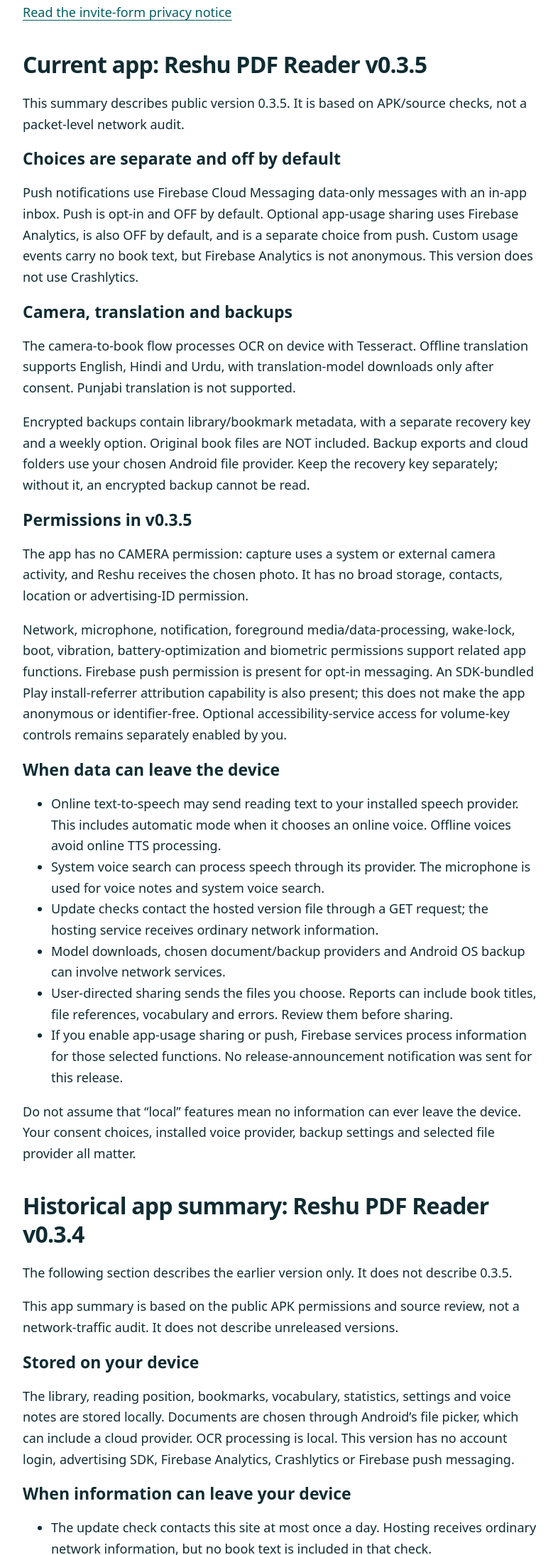
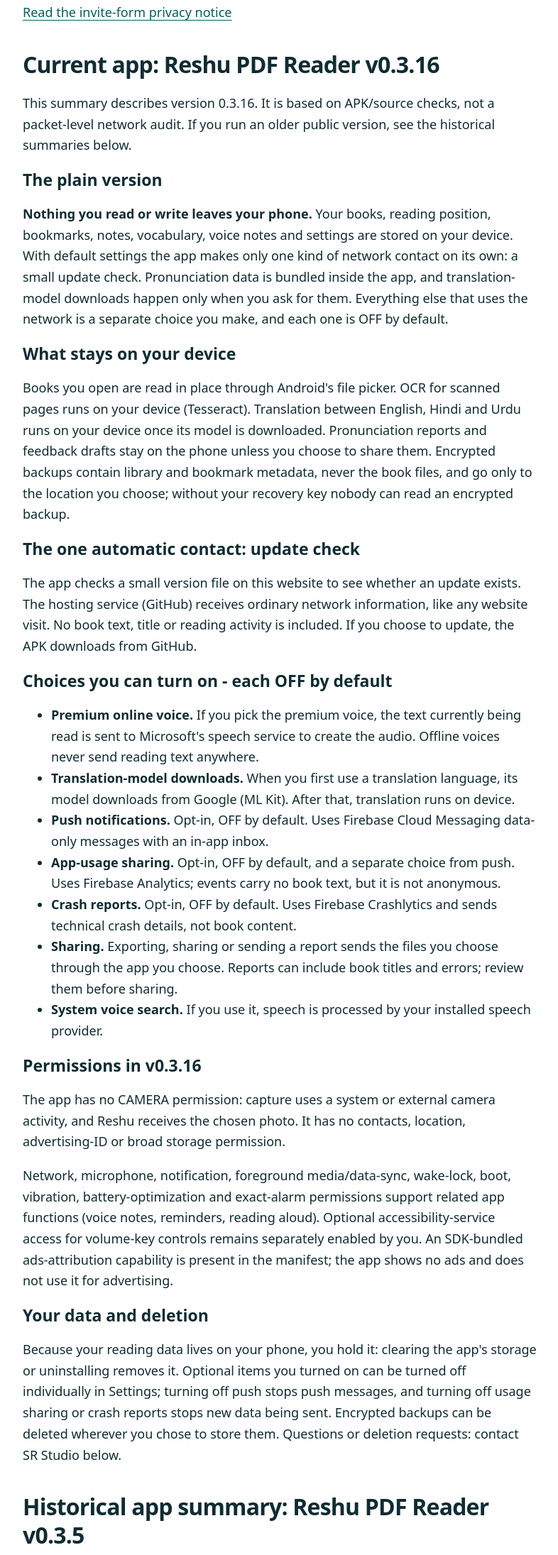
Before and after one commit to razashane548-debug/srq-builds, a plain HTML site: page privacy/index.html in a window 1280 px wide. Shown: the part 949-3140 px from the top of the page at 71% size, without its empty margins (246-1032 px from the left). Drawn offline with Linux system fonts and the light colour scheme.

Commit message:
Refresh Reshu privacy page for v0.3.16: plain default no-data-leaves statement, opt-in choices listed, v0.3.5/v0.3.4 kept as historical

```diff
--- a/privacy/index.html
+++ b/privacy/index.html
@@ -51,8 +51,31 @@
 <p>
 <a href="https://reshminabuild.netlify.app/privacy">Read the invite-form privacy notice</a>
 </p>
-<h2>Current app: Reshu PDF Reader v0.3.5</h2>
-<p>This summary describes public version 0.3.5. It is based on APK/source checks, not a packet-level network audit.</p>
+<h2>Current app: Reshu PDF Reader v0.3.16</h2>
+<p>This summary describes version 0.3.16. It is based on APK/source checks, not a packet-level network audit. If you run an older public version, see the historical summaries below.</p>
+<h3>The plain version</h3>
+<p><strong>Nothing you read or write leaves your phone.</strong> Your books, reading position, bookmarks, notes, vocabulary, voice notes and settings are stored on your device. With default settings the app makes only one kind of network contact on its own: a small update check. Pronunciation data is bundled inside the app, and translation-model downloads happen only when you ask for them. Everything else that uses the network is a separate choice you make, and each one is OFF by default.</p>
+<h3>What stays on your device</h3>
+<p>Books you open are read in place through Android's file picker. OCR for scanned pages runs on your device (Tesseract). Translation between English, Hindi and Urdu runs on your device once its model is downloaded. Pronunciation reports and feedback drafts stay on the phone unless you choose to share them. Encrypted backups contain library and bookmark metadata, never the book files, and go only to the location you choose; without your recovery key nobody can read an encrypted backup.</p>
+<h3>The one automatic contact: update check</h3>
+<p>The app checks a small version file on this website to see whether an update exists. The hosting service (GitHub) receives ordinary network information, like any website visit. No book text, title or reading activity is included. If you choose to update, the APK downloads from GitHub.</p>
+<h3>Choices you can turn on - each OFF by default</h3>
+<ul>
+<li><strong>Premium online voice.</strong> If you pick the premium voice, the text currently being read is sent to Microsoft's speech service to create the audio. Offline voices never send reading text anywhere.</li>
+<li><strong>Translation-model downloads.</strong> When you first use a translation language, its model downloads from Google (ML Kit). After that, translation runs on device.</li>
+<li><strong>Push notifications.</strong> Opt-in, OFF by default. Uses Firebase Cloud Messaging data-only messages with an in-app inbox.</li>
+<li><strong>App-usage sharing.</strong> Opt-in, OFF by default, and a separate choice from push. Uses Firebase Analytics; events carry no book text, but it is not anonymous.</li>
+<li><strong>Crash reports.</strong> Opt-in, OFF by default. Uses Firebase Crashlytics and sends technical crash details, not book content.</li>
+<li><strong>Sharing.</strong> Exporting, sharing or sending a report sends the files you choose through the app you choose. Reports can include book titles and errors; review them before sharing.</li>
+<li><strong>System voice search.</strong> If you use it, speech is processed by your installed speech provider.</li>
+</ul>
+<h3>Permissions in v0.3.16</h3>
+<p>The app has no CAMERA permission: capture uses a system or external camera activity, and Reshu receives the chosen photo. It has no contacts, location, advertising-ID or broad storage permission.</p>
+<p>Network, microphone, notification, foreground media/data-sync, wake-lock, boot, vibration, battery-optimization and exact-alarm permissions support related app functions (voice notes, reminders, reading aloud). Optional accessibility-service access for volume-key controls remains separately enabled by you. An SDK-bundled ads-attribution capability is present in the manifest; the app shows no ads and does not use it for advertising.</p>
+<h3>Your data and deletion</h3>
+<p>Because your reading data lives on your phone, you hold it: clearing the app's storage or uninstalling removes it. Optional items you turned on can be turned off individually in Settings; turning off push stops push messages, and turning off usage sharing or crash reports stops new data being sent. Encrypted backups can be deleted wherever you chose to store them. Questions or deletion requests: contact SR Studio below.</p>
+<h2>Historical app summary: Reshu PDF Reader v0.3.5</h2>
+<p>The following section describes the earlier version only. It does not describe 0.3.16.</p>
 <h3>Choices are separate and off by default</h3>
 <p>Push notifications use Firebase Cloud Messaging data-only messages with an in-app inbox. Push is opt-in and OFF by default. Optional app-usage sharing uses Firebase Analytics, is also OFF by default, and is a separate choice from push. Custom usage events carry no book text, but Firebase Analytics is not anonymous. This version does not use Crashlytics.</p>
 <h3>Camera, translation and backups</h3>
@@ -70,23 +93,23 @@
 <li>User-directed sharing sends the files you choose. Reports can include book titles, file references, vocabulary and errors. Review them before sharing.</li>
 <li>If you enable app-usage sharing or push, Firebase services process information for those selected functions. No release-announcement notification was sent for this release.</li>
 </ul>
-<p>Do not assume that “local” features mean no information can ever leave the device. Your consent choices, installed voice provider, backup settings and selected file provider all matter.</p>
+<p>Do not assume that "local" features mean no information can ever leave the device. Your consent choices, installed voice provider, backup settings and selected file provider all matter.</p>
 <h2>Historical app summary: Reshu PDF Reader v0.3.4</h2>
-<p>The following section describes the earlier version only. It does not describe 0.3.5.</p>
+<p>The following section describes the earlier version only. It does not describe 0.3.5 or later.</p>
 <p>This app summary is based on the public APK permissions and source review, not a network-traffic audit. It does not describe unreleased versions.</p>
 <h3>Stored on your device</h3>
-<p>The library, reading position, bookmarks, vocabulary, statistics, settings and voice notes are stored locally. Documents are chosen through Android’s file picker, which can include a cloud provider. OCR processing is local. This version has no account login, advertising SDK, Firebase Analytics, Crashlytics or Firebase push messaging.</p>
+<p>The library, reading position, bookmarks, vocabulary, statistics, settings and voice notes are stored locally. Documents are chosen through Android's file picker, which can include a cloud provider. OCR processing is local. This version has no account login, advertising SDK, Firebase Analytics, Crashlytics or Firebase push messaging.</p>
 <h3>When information can leave your device</h3>
 <ul>
 <li>The update check contacts this site at most once a day. Hosting receives ordinary network information, but no book text is included in that check.</li>
 <li>Online text-to-speech, including automatic voice selection when an online voice is used, may send text to your installed speech provider. Choose an offline voice to avoid online TTS processing.</li>
 <li>System voice search may process speech through its provider.</li>
 <li>Sharing or sending a report sends files you choose. Reports can contain book titles, file references, vocabulary and errors. Review them before sharing.</li>
-<li>Backup exports go to the location or provider you choose. Android’s own cloud backup can also apply; app-lock preferences are excluded.</li>
+<li>Backup exports go to the location or provider you choose. Android's own cloud backup can also apply; app-lock preferences are excluded.</li>
 </ul>
 <h3>Permissions</h3>
 <p>The microphone is used for voice-note recording and system voice search. Optional accessibility-service access is enabled by you for volume-key reading controls. Notification, foreground media-playback, biometric and battery-optimization permissions support their related app functions. The public v0.3.4 manifest has no camera, contacts, location or broad storage permission.</p>
-<p>“Stored locally” does not mean no information ever leaves the device. Your installed speech provider, Android backup settings and files you choose to share matter.</p>
+<p>"Stored locally" does not mean no information ever leaves the device. Your installed speech provider, Android backup settings and files you choose to share matter.</p>
 <h2>Permissions inside an app</h2>
 <p>Review the app’s permission explanations and Android’s permission controls. Do not assume this website notice covers an app’s voice services or other data handling.</p>
 <h2>Questions</h2>
```
Also changed, not shown: reshu/index.html (+1 -1 lines).
